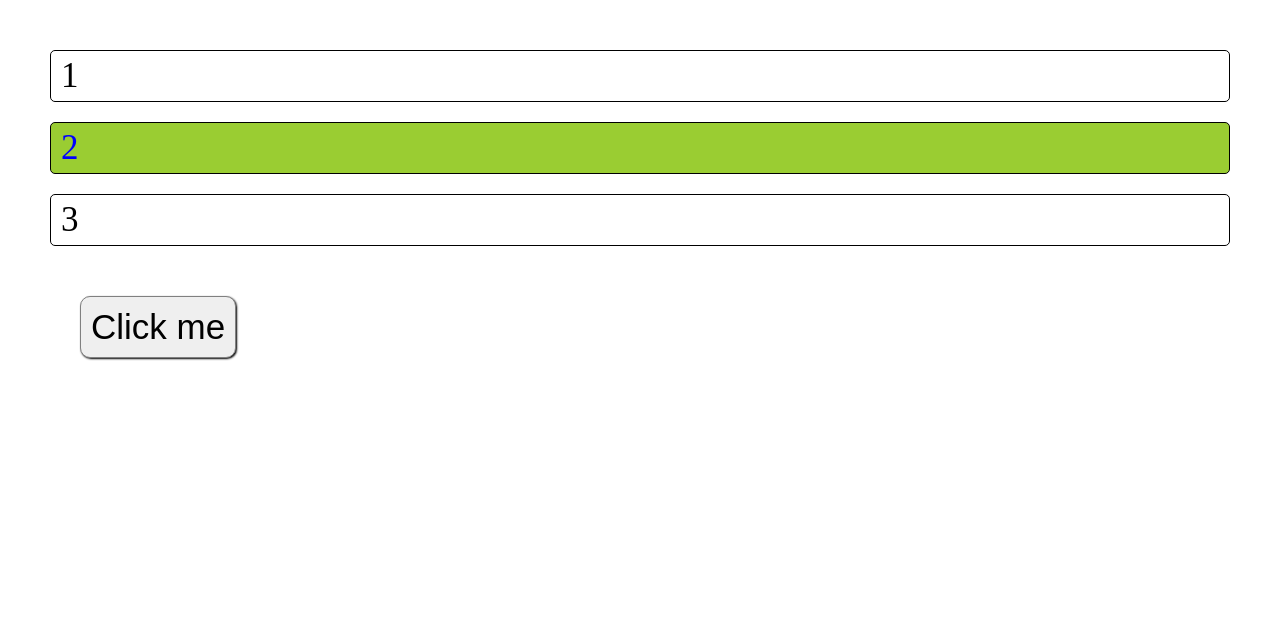
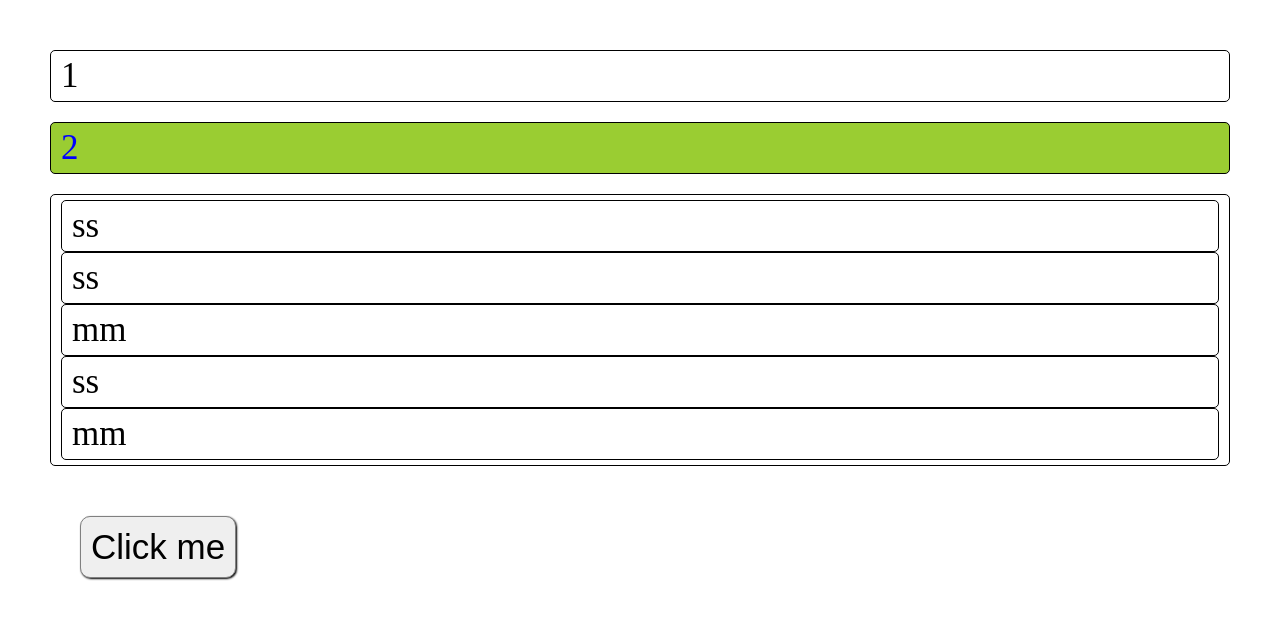
Before and after one commit to ukrWily/library, a website: page src/index.html in a window 1280 px wide. Drawn offline with nearby package versions, Linux system fonts and the light colour scheme; files that its build step writes are made by us from their sources; files whose address does not match are found by name.

Commit message:
PC Actions

```diff
--- a/src/index.html
+++ b/src/index.html
@@ -11,7 +11,13 @@
     <section class="wrapper">
         <div>1</div>
         <div class="active">2</div>
-        <div>3</div>
+        <div class="findme">
+            <div class="some">ss</div>
+            <div class="some">ss</div>
+            <div class="more">mm</div>
+            <div class="some">ss</div>
+            <div class="more">mm</div>
+        </div>
         <button>Click me</button>
     </section>
     <script src='script.js'></script>
--- a/src/js/lib/modules/actions.js
+++ b/src/js/lib/modules/actions.js
@@ -79,6 +79,7 @@ $.prototype.find = function (selector) {
 
 $.prototype.closest = function (selector) {
   let counter = 0;
+  let bull = 0;
 
   for (let i = 0; i < this.length; i++) {
     this[i] = this[i].closest(selector);
```
Also changed, not shown: dist/script.js, 1 other file.
